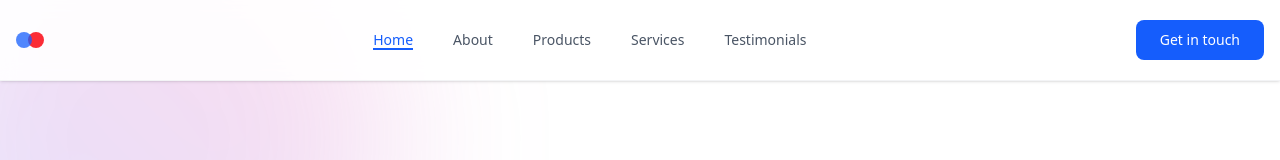
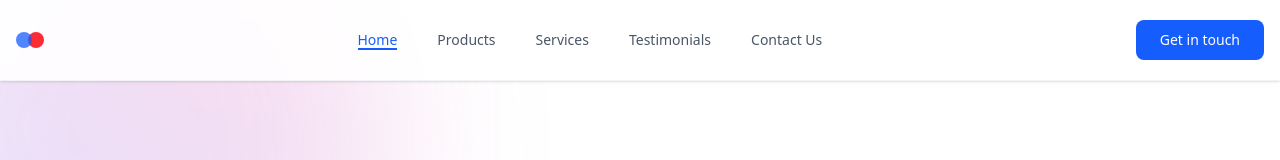
Before and after one commit to nafets2002stefan/PrintingWebsite, a React (Vite) app: page / in a window 1280 px wide. Shown: the top 160 px of the page. Built offline with nearby package versions, Linux system fonts and the light colour scheme.

Commit message:
Adding blank 'Contact us' page

```diff
--- a/src/App.jsx
+++ b/src/App.jsx
@@ -4,6 +4,7 @@ import { BrowserRouter as Router, Routes, Route } from 'react-router-dom'
 import ProductsPage from './pages/ProductsPage'
 import ServicesPage from './pages/ServicesPage'
 import Layout from './components/Layout'
+import ContactsPage from './pages/ContactsPage'
 function App() {
 
   return (
@@ -13,6 +14,8 @@ function App() {
           <Route path='/' element={<HomePage/>}/>
           <Route path='/products' element={<ProductsPage/>}/>
           <Route path='/services' element={<ServicesPage/>}/>
+          <Route path='/contacts' element={<ContactsPage/>}/>
+
         </Route>
       </Routes>
     </Router>
--- a/src/components/Navbar.jsx
+++ b/src/components/Navbar.jsx
@@ -8,10 +8,10 @@ const Navbar = () => {
 
     const navLinks = [
         { label: "Home", href: "/" },
-        { label: "About", href: "/about" },
         { label: "Products", href: "/products" },
         { label: "Services", href: "/services" },
-        { label: "Testimonials", href: "/testimonials" }
+        { label: "Testimonials", href: "/testimonials" },
+        { label: "Contact Us", href: "/contacts" }
     ];
 
 
--- /dev/null
+++ b/src/pages/ContactsPage.jsx
@@ -0,0 +1,9 @@
+import React from 'react'
+
+function ContactsPage() {
+  return (
+    <></>
+  )
+}
+
+export default ContactsPage
```
